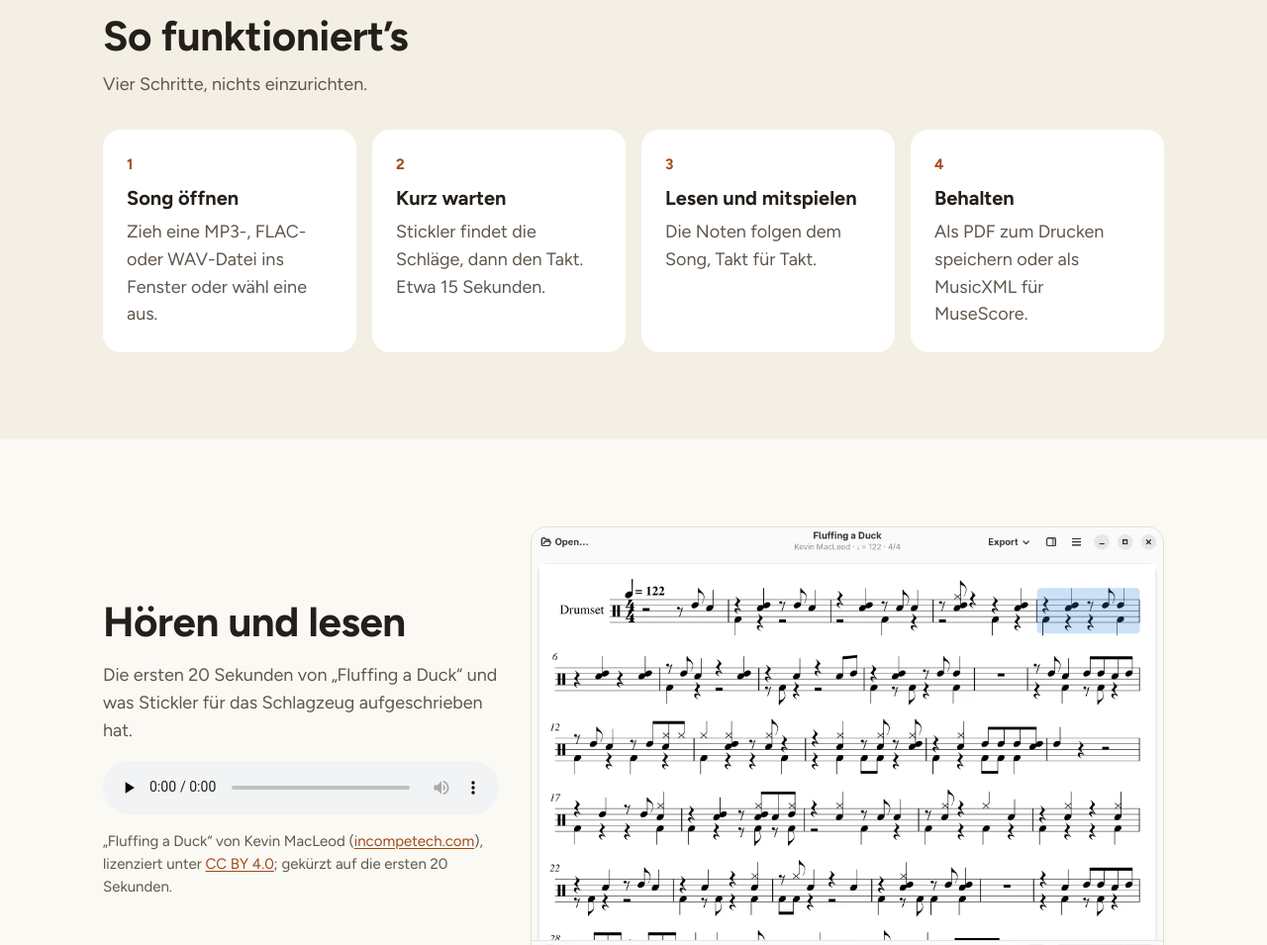
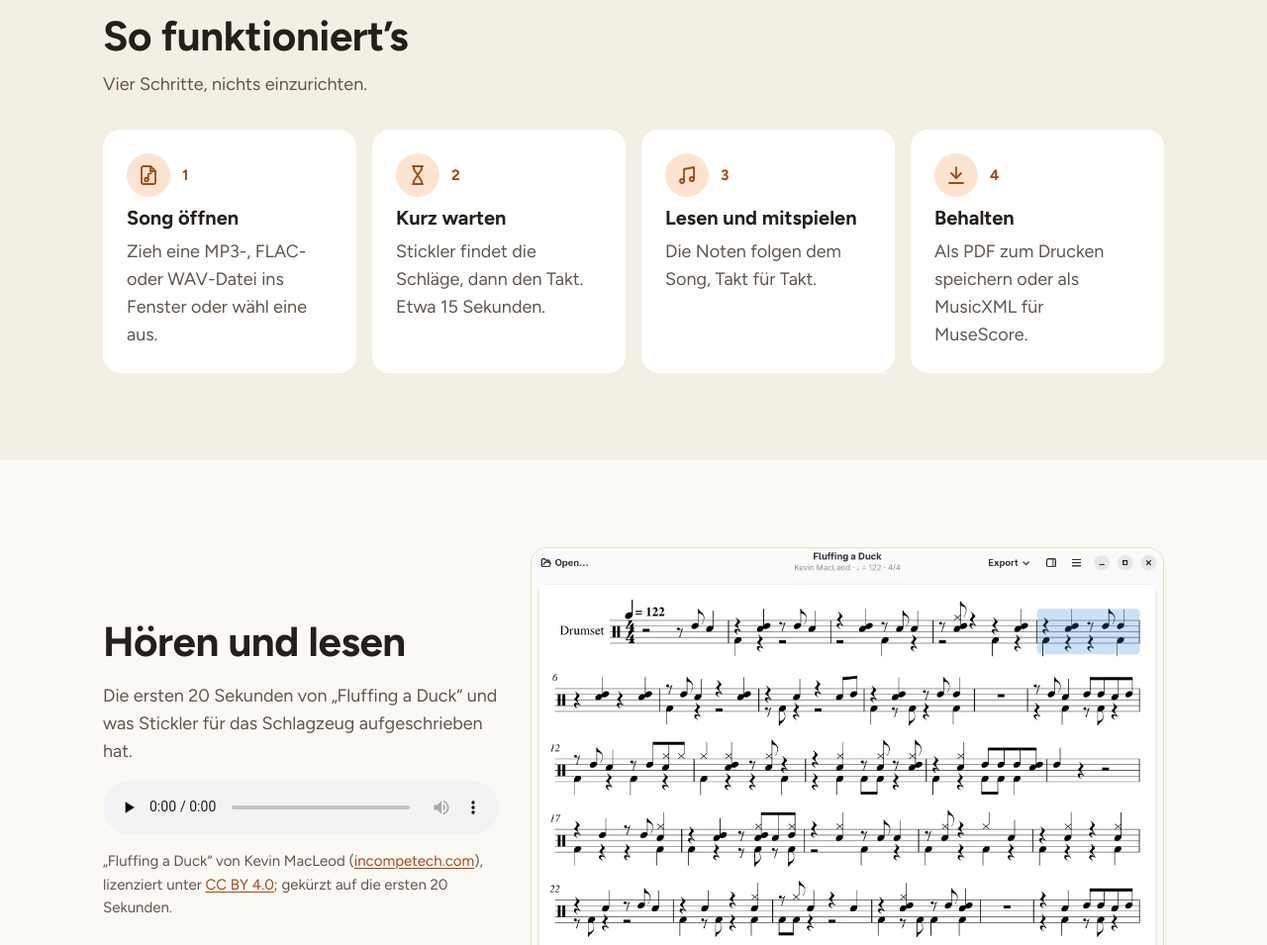
Before and after one commit to niklastshiang/stickler, a plain HTML site: page site/de/index.html in a window 1280 px wide. Shown: the part 1400-2355 px from the top of the page at 99% size. Drawn offline with Linux system fonts and the light colour scheme.

Commit message:
Website: an icon for each of the four steps (owner)
Drawn inline in the site's stroke style (no icon set, no licence): a song
file, an hourglass, notes, a download arrow; in a soft Apricot circle,
hidden from screen readers.

Co-Authored-By: Claude Opus 5.5 <noreply@anthropic.com>

```diff
--- a/site/de/index.html
+++ b/site/de/index.html
@@ -89,13 +89,13 @@
           <p class="muted">Vier Schritte, nichts einzurichten.</p>
         </div>
         <ol class="grid">
-          <li class="card"><span class="step-number">1</span><h3>Song öffnen</h3>
+          <li class="card"><span class="step-head"><span class="step-icon"><svg aria-hidden="true" width="24" height="24" viewBox="0 0 24 24" fill="none" stroke="currentColor" stroke-width="1.8" stroke-linecap="round" stroke-linejoin="round"><path d="M14 3H7a2 2 0 0 0-2 2v14a2 2 0 0 0 2 2h10a2 2 0 0 0 2-2V8z"></path><path d="M14 3v5h5"></path><circle cx="10" cy="16.5" r="1.75"></circle><path d="M11.75 16.5V11l3-1"></path></svg></span><span class="step-number">1</span></span><h3>Song öffnen</h3>
             <span class="muted">Zieh eine MP3-, FLAC- oder WAV-Datei ins Fenster oder wähl eine aus.</span></li>
-          <li class="card"><span class="step-number">2</span><h3>Kurz warten</h3>
+          <li class="card"><span class="step-head"><span class="step-icon"><svg aria-hidden="true" width="24" height="24" viewBox="0 0 24 24" fill="none" stroke="currentColor" stroke-width="1.8" stroke-linecap="round" stroke-linejoin="round"><path d="M7 3h10M7 21h10"></path><path d="M8 3v3l4 6-4 6v3M16 3v3l-4 6 4 6v3"></path></svg></span><span class="step-number">2</span></span><h3>Kurz warten</h3>
             <span class="muted">Stickler findet die Schläge, dann den Takt. Etwa 15 Sekunden.</span></li>
-          <li class="card"><span class="step-number">3</span><h3>Lesen und mitspielen</h3>
+          <li class="card"><span class="step-head"><span class="step-icon"><svg aria-hidden="true" width="24" height="24" viewBox="0 0 24 24" fill="none" stroke="currentColor" stroke-width="1.8" stroke-linecap="round" stroke-linejoin="round"><path d="M9 18V6l10-2v12"></path><circle cx="7" cy="18" r="2"></circle><circle cx="17" cy="16" r="2"></circle></svg></span><span class="step-number">3</span></span><h3>Lesen und mitspielen</h3>
             <span class="muted">Die Noten folgen dem Song, Takt für Takt.</span></li>
-          <li class="card"><span class="step-number">4</span><h3>Behalten</h3>
+          <li class="card"><span class="step-head"><span class="step-icon"><svg aria-hidden="true" width="24" height="24" viewBox="0 0 24 24" fill="none" stroke="currentColor" stroke-width="1.8" stroke-linecap="round" stroke-linejoin="round"><path d="M12 4v11"></path><path d="M7 10l5 5 5-5"></path><path d="M5 20h14"></path></svg></span><span class="step-number">4</span></span><h3>Behalten</h3>
             <span class="muted">Als PDF zum Drucken speichern oder als MusicXML für MuseScore.</span></li>
         </ol>
       </div>
--- a/site/style.css
+++ b/site/style.css
@@ -398,6 +398,23 @@ h3 {
   border: 1px solid var(--line);
 }
 
+.step-head {
+  display: flex;
+  align-items: center;
+  gap: 0.75rem;
+}
+
+.step-icon {
+  display: flex;
+  align-items: center;
+  justify-content: center;
+  width: 2.75rem;
+  height: 2.75rem;
+  border-radius: 999px;
+  background: var(--accent-soft);
+  color: var(--ink);
+}
+
 .step-number {
   color: var(--ink);
   font-size: 0.9375rem;
```
Also changed, not shown: site/index.html (+4 -4 lines).
